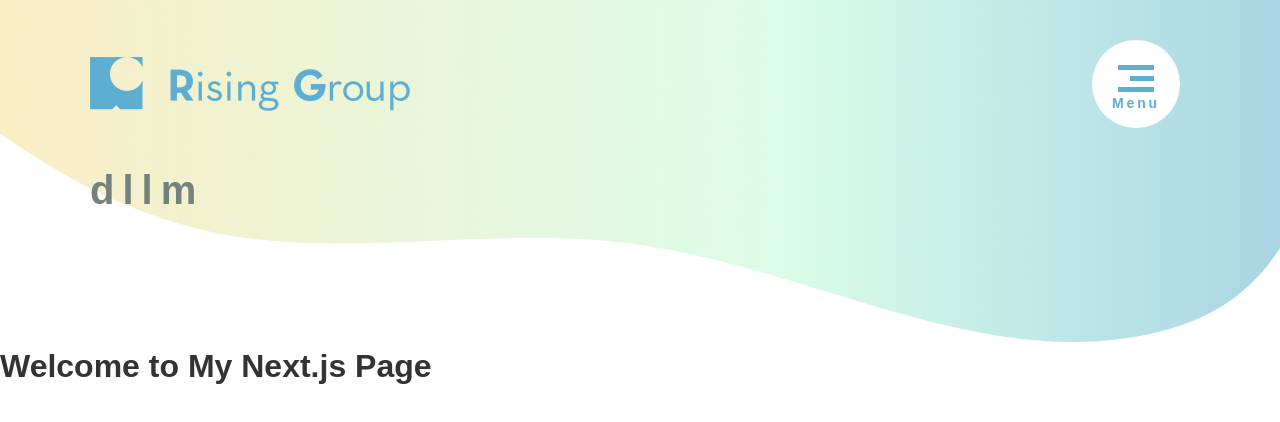
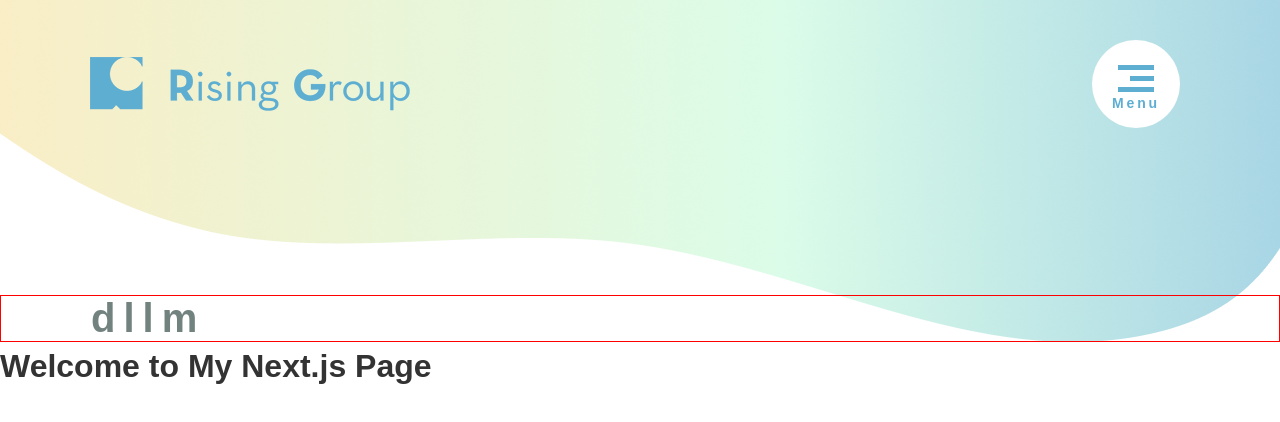
Before and after one commit to hcstantheman/rising, a Next.js app: page / in a window 1280 px wide. Shown: the top 422 px of the page. Built offline with nearby package versions, Linux system fonts and the light colour scheme; a web font is replaced by a local one.

Commit message:
done with header section. moving to another one over the weekend

```diff
--- a/components/header/Header.module.scss
+++ b/components/header/Header.module.scss
@@ -1,4 +1,7 @@
 .header {
+  display: flex;
+  flex-direction: column;
+  justify-content: space-between;
   background-image: url('../../public/img/header-background.png');
   background-size: cover;
   background-repeat: no-repeat;
@@ -15,6 +18,7 @@
     }
   }
   .dynamicText{
+    border: 1px solid red;
     display: flex;
     align-items: start;
     padding-left: 90px;
```
